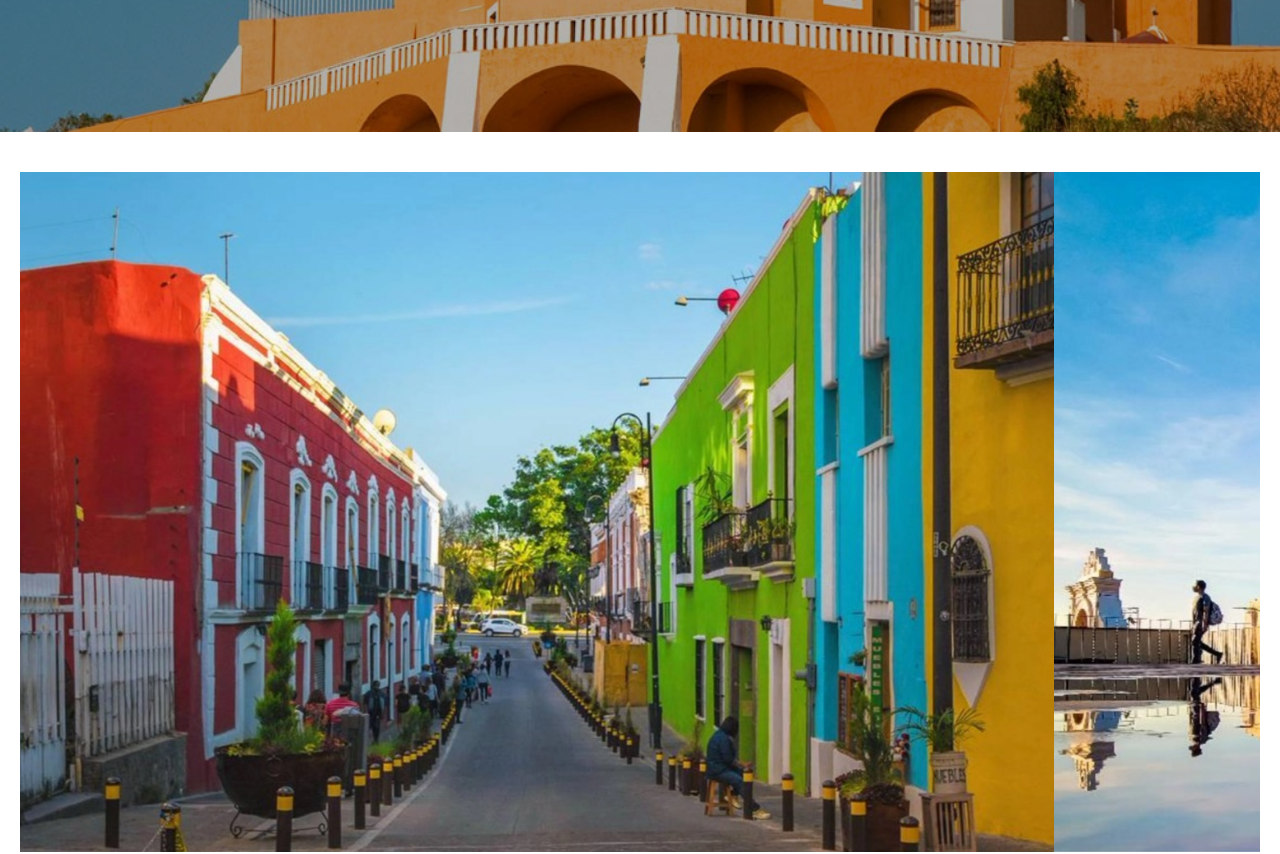
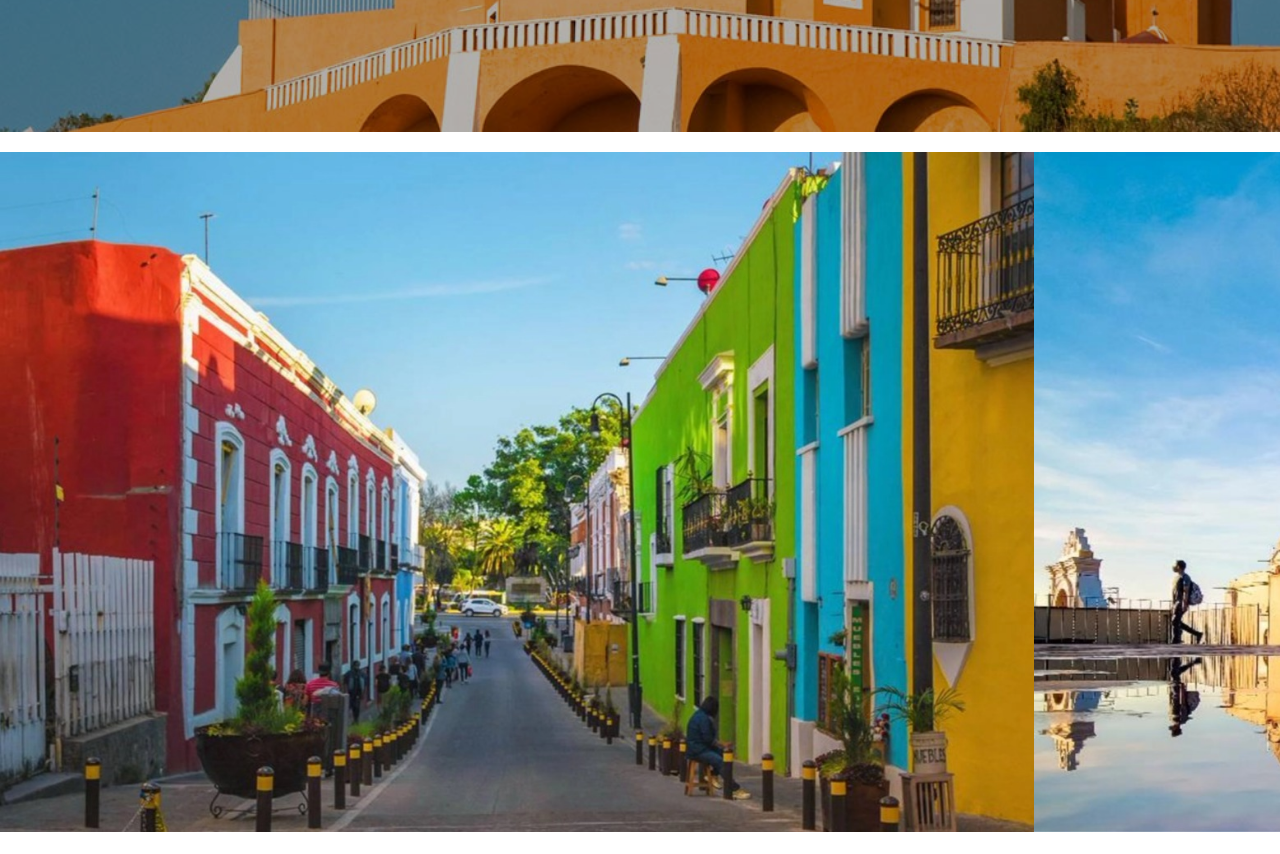
Before and after one commit to EMECROLL/Cholula, a Vue app: page / in a window 1280 px wide. Shown: the part 740-1594 px from the top of the page. Built offline with nearby package versions, Linux system fonts and the light colour scheme.

Commit message:
Cambios de Misael

```diff
--- a/src/components/ScrollingMockups.vue
+++ b/src/components/ScrollingMockups.vue
@@ -11,7 +11,7 @@
 
 <style scoped>
 .image-scroll-wrapper {
-  padding: 40px 20px;
+  margin-top: 20px;
   box-sizing: border-box;
   overflow-x: hidden;
 }
```
